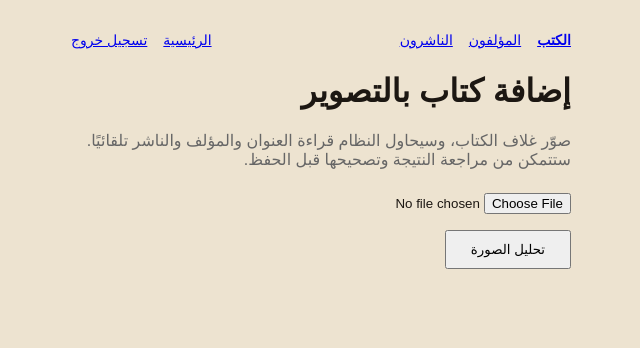
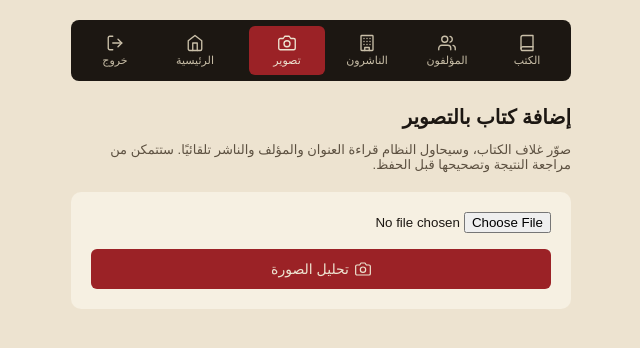
Before and after one commit to Nabilsuwan/majlis_library, a Next.js app in the folder app/: page /staff/intake in a window 1280 px wide. Shown: the top 348 px of the page, without its empty margins (319-959 px from the left). Built offline with nearby package versions, Linux system fonts and the light colour scheme; no server answers.

Commit message:
Redesign staff intake page: icon navigation, matching card styling

```diff
--- a/app/src/app/staff/intake/page.tsx
+++ b/app/src/app/staff/intake/page.tsx
@@ -2,6 +2,7 @@ import { pool } from "@/lib/db";
 import { cookies } from "next/headers";
 import { verifySessionToken } from "@/lib/auth";
 import { redirect } from "next/navigation";
+import { BookIcon, UsersIcon, BuildingIcon, CameraIcon, HomeIcon, LogoutIcon } from "@/lib/icons";
 
 async function analyzePhoto(formData: FormData) {
   "use server";
@@ -79,41 +80,92 @@ async function analyzePhoto(formData: FormData) {
   redirect(`/staff/intake/${result.rows[0].id}/review`);
 }
 
+function navLink(href: string, active: boolean, icon: React.ReactNode, label: string) {
+  return (
+
+    <a
+      href={href}
+      style={{
+        display: "flex",
+        flexDirection: "column",
+        alignItems: "center",
+        gap: 2,
+        padding: "8px 10px",
+        borderRadius: 6,
+        backgroundColor: active ? "#9B2226" : "transparent",
+        color: active ? "#EDE3D0" : "#C9BFA8",
+        textDecoration: "none",
+        minWidth: 56,
+        flexShrink: 0,
+        fontSize: 11,
+      }}
+    >
+      {icon}
+      {label}
+    </a>
+  );
+}
+
 function StaffNav() {
   return (
-    <nav style={{ display: "flex", gap: "1rem", marginBottom: "1.5rem", fontSize: 14, alignItems: "center" }}>
-      <a href="/staff/books" style={{ fontWeight: "bold" }}>الكتب</a>
-      <a href="/staff/authors">المؤلفون</a>
-      <a href="/staff/publishers">الناشرون</a>
-      <span style={{ flex: 1 }} />
-      <a href="/">الرئيسية</a>
-      <a href="/staff/logout">تسجيل خروج</a>
+    <nav
+      style={{
+        display: "flex",
+        gap: 4,
+        marginBottom: "1.5rem",
+        backgroundColor: "#1C1712",
+        borderRadius: 8,
+        padding: 6,
+        overflowX: "auto",
+      }}
+    >
+      {navLink("/staff/books", false, <BookIcon />, "الكتب")}
+      {navLink("/staff/authors", false, <UsersIcon />, "المؤلفون")}
+      {navLink("/staff/publishers", false, <BuildingIcon />, "الناشرون")}
+      {navLink("/staff/intake", true, <CameraIcon />, "تصوير")}
+      <span style={{ flex: 1, minWidth: 8 }} />
+      {navLink("/", false, <HomeIcon />, "الرئيسية")}
+      {navLink("/staff/logout", false, <LogoutIcon />, "خروج")}
     </nav>
   );
 }
 
 export default function IntakePage() {
   return (
-    <main style={{ padding: "2rem", fontFamily: "sans-serif", maxWidth: 500, margin: "0 auto" }}>
+    <main style={{ padding: "1.25rem", fontFamily: "sans-serif", maxWidth: 500, margin: "0 auto", backgroundColor: "#EDE3D0", minHeight: "100vh" }}>
       <StaffNav />
-      <h1>إضافة كتاب بالتصوير</h1>
-      <p style={{ color: "#666" }}>
+      <h1 style={{ fontSize: 20 }}>إضافة كتاب بالتصوير</h1>
+      <p style={{ color: "#5C5040", fontSize: 13 }}>
         صوّر غلاف الكتاب، وسيحاول النظام قراءة العنوان والمؤلف والناشر
         تلقائيًا. ستتمكن من مراجعة النتيجة وتصحيحها قبل الحفظ.
       </p>
-      <form action={analyzePhoto} style={{ marginTop: "1.5rem" }}>
+      <form action={analyzePhoto} style={{ marginTop: "1.25rem", backgroundColor: "#F6F0E2", borderRadius: 10, padding: "1.25rem" }}>
         <input
           type="file"
           name="photo"
           accept="image/*"
           capture="environment"
           required
-          style={{ display: "block", marginBottom: "1rem" }}
+          style={{ display: "block", marginBottom: "1rem", width: "100%" }}
         />
         <button
           type="submit"
-          style={{ padding: "10px 24px", cursor: "pointer" }}
+          style={{
+            width: "100%",
+            padding: "12px 24px",
+            backgroundColor: "#9B2226",
+            color: "#EDE3D0",
+            border: "none",
+            borderRadius: 6,
+            cursor: "pointer",
+            fontSize: 14,
+            display: "flex",
+            alignItems: "center",
+            justifyContent: "center",
+            gap: 6,
+          }}
         >
+          <CameraIcon size={16} />
           تحليل الصورة
         </button>
       </form>
```
